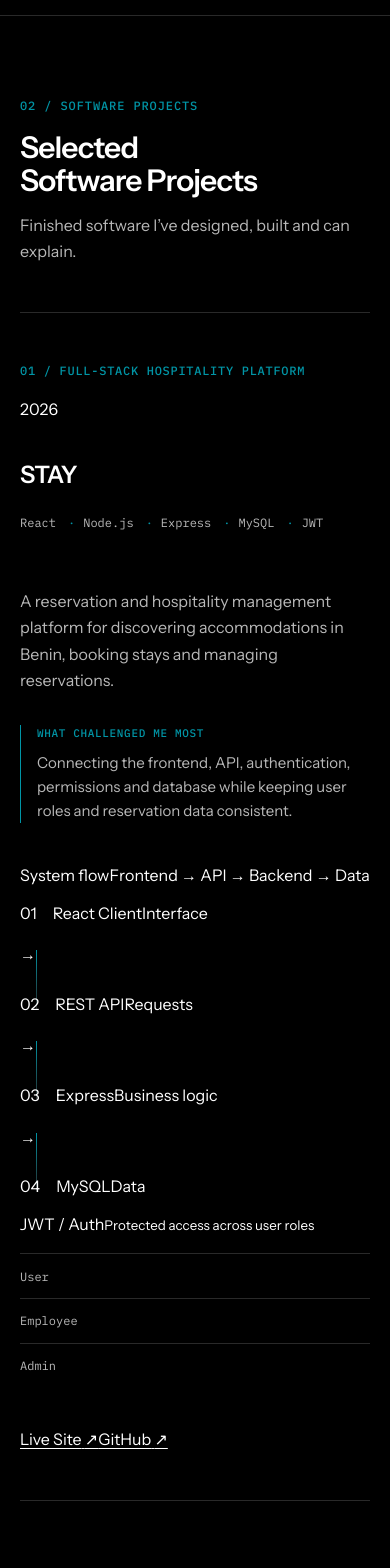
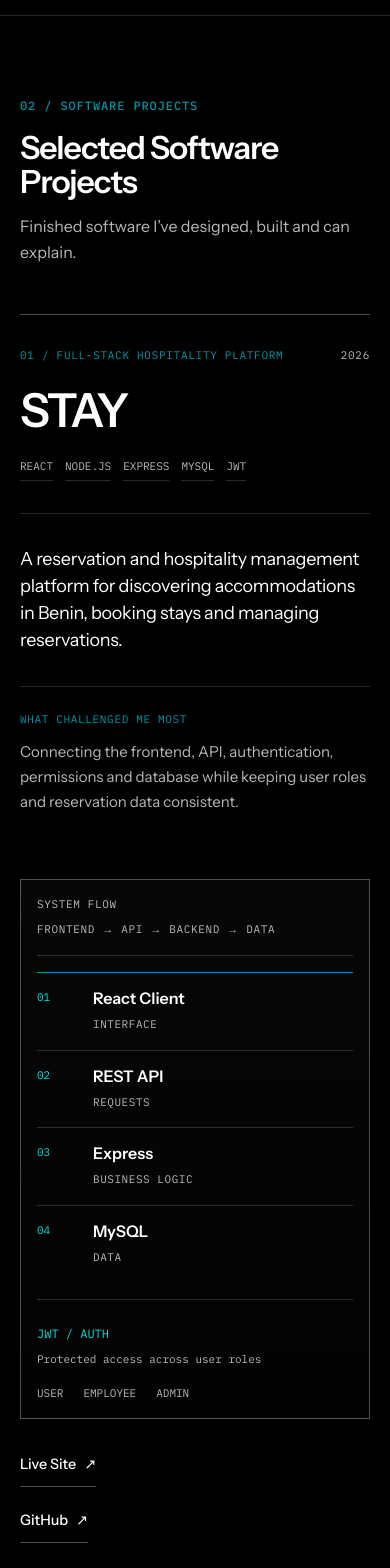
Before and after one commit to emma-dasilva-dev/emma-dasilva-portfolio, a Next.js app: page /en in a window 390 px wide. Shown: the part 820-2388 px from the top of the page. Built offline with nearby package versions, Linux system fonts and the light colour scheme.

Commit message:
redesign: simplify software project visual language

```diff
--- a/src/components/sections/Work.module.css
+++ b/src/components/sections/Work.module.css
@@ -13,14 +13,13 @@
 
 .sectionNumber,
 .projectIndex,
-.evidenceHeader,
-.calloutLabel,
-.techList,
+.projectYear,
+.canvasHeader,
+.stageIndex,
+.stageDetail,
+.authStrip,
 .roles,
-.stageMarker,
-.nodeDetail,
-.authLabel,
-.authDetail {
+.techList {
   font-family: var(--font-mono);
 }
 
@@ -34,315 +33,252 @@
   text-transform: uppercase;
 }
 
-.sectionHeader > div {
+.sectionLead {
   grid-column: 4 / span 7;
 }
 
 .sectionTitle {
   margin: 0;
-  font-size: clamp(1.875rem, 4vw, 2.75rem);
+  max-width: 10ch;
+  font-size: clamp(2rem, 4vw, 2.75rem);
   font-weight: 600;
-  line-height: 1.1;
-  letter-spacing: -0.03em;
+  line-height: 1.05;
+  letter-spacing: -0.035em;
 }
 
 .sectionIntro {
-  max-width: 36rem;
+  max-width: 35rem;
   margin: var(--space-4) 0 0;
   color: var(--color-text-muted);
   font-size: clamp(1rem, 1.5vw, 1.125rem);
+  line-height: 1.6;
 }
 
 .project {
+  padding-block: var(--space-8) 0;
+  border-top: var(--border-width) solid var(--color-border-strong);
+}
+
+.projectTopline {
+  display: flex;
+  align-items: center;
+  justify-content: space-between;
+  gap: var(--space-6);
+}
+
+.projectIndex,
+.projectYear {
+  margin: 0;
+  color: var(--color-text-muted);
+  font-size: 0.6875rem;
+  letter-spacing: 0.065em;
+  text-transform: uppercase;
+}
+
+.projectIndex {
+  color: var(--color-accent-secondary);
+}
+
+.projectHeadingRow {
   display: grid;
   grid-template-columns: repeat(12, minmax(0, 1fr));
   column-gap: var(--space-6);
-  padding-block: var(--space-16);
-  border-top: var(--border-width) solid var(--color-border);
-  border-bottom: var(--border-width) solid var(--color-border);
+  align-items: end;
+  margin-top: var(--space-6);
 }
 
-.projectCopy {
-  grid-column: 1 / span 5;
-  display: flex;
-  flex-direction: column;
-  align-items: flex-start;
+.projectTitle {
+  grid-column: 1 / span 7;
+  margin: 0;
+  font-size: clamp(2.5rem, 5vw, 3.25rem);
+  font-weight: 600;
+  line-height: 0.98;
+  letter-spacing: -0.045em;
 }
 
-.projectIndex {
-  margin: 0 0 var(--space-4);
-  color: var(--color-accent-secondary);
-  font-size: 0.75rem;
-  font-weight: 500;
-  letter-spacing: 0.06em;
+.techList {
+  grid-column: 8 / -1;
+  display: flex;
+  flex-wrap: wrap;
+  justify-content: flex-end;
+  gap: var(--space-2) var(--space-3);
+  margin: 0;
+  padding: 0;
+  list-style: none;
+  color: var(--color-text-muted);
+  font-size: 0.6875rem;
   text-transform: uppercase;
 }
 
-.projectTitle {
-  margin: 0;
-  font-size: clamp(1.5rem, 3vw, 2rem);
-  font-weight: 600;
-  line-height: 1.1;
-  letter-spacing: -0.025em;
+.techList li {
+  padding-bottom: var(--space-1);
+  border-bottom: 1px solid var(--color-border);
+}
+
+.projectStory {
+  display: grid;
+  grid-template-columns: repeat(12, minmax(0, 1fr));
+  column-gap: var(--space-6);
+  margin-top: var(--space-10, 2.5rem);
+  padding-block: var(--space-8);
+  border-top: var(--border-width) solid var(--color-border);
 }
 
 .projectSummary {
-  max-width: 34rem;
-  margin: var(--space-4) 0 0;
-  color: var(--color-text-muted);
-  font-size: 1rem;
-  line-height: 1.65;
-}
-
-.techList {
-  display: flex;
-  flex-wrap: wrap;
-  gap: var(--space-2) var(--space-3);
-  margin: var(--space-6) 0 0;
-  padding: 0;
-  list-style: none;
-  color: var(--color-text-muted);
-  font-size: 0.75rem;
-}
-
-.techList li::after {
-  content: "·";
-  margin-left: var(--space-3);
-  color: var(--color-accent-secondary);
-}
-
-.techList li:last-child::after {
-  content: "";
+  grid-column: 1 / span 6;
+  max-width: 39rem;
   margin: 0;
+  color: var(--color-text);
+  font-size: clamp(1.125rem, 1.8vw, 1.375rem);
+  line-height: 1.5;
+  letter-spacing: -0.015em;
 }
 
 .callout {
-  margin-top: var(--space-8);
-  padding-left: var(--space-4);
-  border-left: 1px solid var(--color-accent-secondary);
+  grid-column: 8 / -1;
 }
 
 .calloutLabel {
-  margin: 0 0 var(--space-2);
+  margin: 0 0 var(--space-3);
   color: var(--color-accent-secondary);
+  font-family: var(--font-mono);
   font-size: 0.6875rem;
-  font-weight: 500;
   letter-spacing: 0.06em;
   text-transform: uppercase;
 }
 
 .callout p:last-child {
-  max-width: 32rem;
   margin: 0;
   color: var(--color-text-muted);
   font-size: 0.9375rem;
-  line-height: 1.6;
+  line-height: 1.65;
 }
 
-.actions {
-  display: flex;
-  flex-wrap: wrap;
-  gap: var(--space-4) var(--space-6);
+.systemCanvas {
   margin-top: var(--space-8);
+  padding: var(--space-6);
+  border: var(--border-width) solid var(--color-border-strong);
+  background: linear-gradient(180deg, rgb(255 255 255 / 0.028), rgb(255 255 255 / 0.01));
 }
 
-.actions a {
-  display: inline-flex;
-  align-items: center;
-  gap: var(--space-2);
-  min-height: 44px;
-  color: var(--color-text);
-  font-size: 0.875rem;
-  font-weight: 500;
-  text-decoration: none;
-  border-bottom: 1px solid var(--color-border-strong);
-  transition:
-    color var(--motion-fast) var(--ease-standard),
-    border-color var(--motion-fast) var(--ease-standard);
-}
-
-.actions a:hover,
-.actions a:focus-visible {
-  color: var(--color-accent);
-  border-color: var(--color-accent);
-}
-
-.stayEvidence {
-  grid-column: 7 / -1;
-  position: relative;
-  display: flex;
-  flex-direction: column;
-  min-height: 29rem;
-  padding: var(--space-6);
-  border: var(--border-width) solid var(--color-border);
-  background:
-    linear-gradient(rgb(255 255 255 / 0.018), rgb(255 255 255 / 0.018)),
-    linear-gradient(90deg, transparent 24.8%, rgb(255 255 255 / 0.035) 25%, transparent 25.2%, transparent 49.8%, rgb(255 255 255 / 0.035) 50%, transparent 50.2%, transparent 74.8%, rgb(255 255 255 / 0.035) 75%, transparent 75.2%);
-  transition: border-color var(--motion-standard) var(--ease-standard);
-}
-
-.project:hover .stayEvidence {
-  border-color: var(--color-accent-secondary);
-}
-
-.evidenceHeader {
+.canvasHeader {
   display: flex;
   justify-content: space-between;
-  gap: var(--space-4);
+  gap: var(--space-6);
+  padding-bottom: var(--space-4);
+  border-bottom: var(--border-width) solid var(--color-border);
   color: var(--color-text-muted);
   font-size: 0.6875rem;
   letter-spacing: 0.06em;
   text-transform: uppercase;
 }
 
-.architecture {
-  position: relative;
+.flowGrid {
   display: grid;
   grid-template-columns: repeat(4, minmax(0, 1fr));
-  gap: var(--space-3);
-  align-items: center;
-  flex: 1;
-  margin-block: var(--space-8);
-  padding-block: var(--space-8);
-}
-
-.flowRail {
-  position: absolute;
-  left: 8%;
-  right: 8%;
-  top: 50%;
-  height: 1px;
-  background: linear-gradient(90deg, var(--color-accent-secondary), var(--color-accent));
-  opacity: 0.75;
+  gap: var(--space-4);
+  margin-top: var(--space-8);
 }
 
 .flowStage {
   position: relative;
-  z-index: 1;
-  display: grid;
-  grid-template-rows: auto auto;
-  gap: var(--space-3);
-  justify-items: center;
+  min-width: 0;
+  padding-top: var(--space-4);
+  border-top: 1px solid var(--color-accent-secondary);
 }
 
-.stageMarker {
-  display: grid;
-  place-items: center;
-  width: 2rem;
-  height: 2rem;
+.stageIndex {
   color: var(--color-accent);
-  border: 1px solid var(--color-accent-secondary);
-  border-radius: 50%;
-  background: var(--color-background);
   font-size: 0.6875rem;
-  letter-spacing: 0.04em;
 }
 
-.systemNode {
-  display: flex;
-  flex-direction: column;
-  justify-content: center;
-  min-height: 6.5rem;
-  width: 100%;
-  padding: var(--space-4);
-  border: var(--border-width) solid var(--color-border-strong);
-  background: rgb(0 0 0 / 0.78);
-  backdrop-filter: blur(2px);
-  transition:
-    border-color var(--motion-standard) var(--ease-standard),
-    transform var(--motion-standard) var(--ease-standard);
+.stageContent {
+  margin-top: var(--space-6);
 }
 
-.flowStage:hover .systemNode {
-  border-color: var(--color-accent-secondary);
-  transform: translateY(-2px);
+.stageLabel {
+  display: block;
+  color: var(--color-text);
+  font-size: clamp(1rem, 1.6vw, 1.25rem);
+  font-weight: 600;
+  line-height: 1.2;
 }
 
-.nodeLabel {
-  color: var(--color-text);
-  font-size: 0.9375rem;
-  font-weight: 600;
-}
-
-.nodeDetail {
+.stageDetail {
+  display: block;
   margin-top: var(--space-2);
   color: var(--color-text-muted);
   font-size: 0.6875rem;
-  letter-spacing: 0.04em;
+  letter-spacing: 0.05em;
   text-transform: uppercase;
 }
 
-.flowConnector {
+.connector {
   position: absolute;
-  top: 50%;
+  top: var(--space-3);
   right: calc(var(--space-3) * -1);
-  z-index: 2;
-  display: grid;
-  place-items: center;
-  width: 1.5rem;
-  height: 1.5rem;
   color: var(--color-accent);
-  background: var(--color-background);
   font-family: var(--font-mono);
-  transform: translate(50%, -50%);
 }
 
-.authLayer {
-  grid-column: 1 / -1;
+.systemFooter {
   display: grid;
-  grid-template-columns: auto minmax(3rem, 1fr) auto;
-  gap: var(--space-3);
-  align-items: center;
-  margin-top: var(--space-6);
-  padding: var(--space-3) var(--space-4);
-  border: 1px solid var(--color-accent-secondary);
-  background: rgb(0 149 166 / 0.045);
+  grid-template-columns: minmax(0, 1.4fr) minmax(0, 1fr);
+  gap: var(--space-6);
+  margin-top: var(--space-10, 2.5rem);
+  padding-top: var(--space-6);
+  border-top: var(--border-width) solid var(--color-border);
 }
 
-.authLabel {
+.authStrip {
+  display: flex;
+  align-items: baseline;
+  gap: var(--space-4);
   color: var(--color-accent);
-  font-size: 0.6875rem;
-  font-weight: 500;
-  letter-spacing: 0.07em;
+  font-size: 0.75rem;
+  text-transform: uppercase;
 }
 
-.authLine {
-  height: 1px;
-  background: linear-gradient(90deg, var(--color-accent-secondary), transparent);
-}
-
-.authDetail {
+.authStrip small {
   color: var(--color-text-muted);
-  font-size: 0.625rem;
-  letter-spacing: 0.035em;
-  text-align: right;
+  font: inherit;
+  font-size: 0.6875rem;
+  text-transform: none;
 }
 
 .roles {
-  display: grid;
-  grid-template-columns: repeat(3, 1fr);
-  margin-top: auto;
-  border-top: var(--border-width) solid var(--color-border);
+  display: flex;
+  justify-content: flex-end;
+  gap: var(--space-5, 1.25rem);
+  color: var(--color-text-muted);
+  font-size: 0.6875rem;
+  text-transform: uppercase;
 }
 
-.roles span {
+.projectActions {
   display: flex;
-  align-items: center;
-  justify-content: center;
-  gap: var(--space-2);
-  padding-top: var(--space-4);
-  color: var(--color-text-muted);
-  font-size: 0.75rem;
+  gap: var(--space-6);
+  margin-top: var(--space-6);
+  padding-bottom: var(--space-8);
 }
 
-.roles small {
-  color: var(--color-accent-secondary);
-  font: inherit;
-  font-size: 0.625rem;
+.projectActions a {
+  display: inline-flex;
+  align-items: center;
+  gap: var(--space-2);
+  min-height: 44px;
+  color: var(--color-text);
+  font-size: 0.9rem;
+  font-weight: 500;
+  text-decoration: none;
+  border-bottom: 1px solid var(--color-border-strong);
+  transition: color var(--motion-fast) var(--ease-standard), border-color var(--motion-fast) var(--ease-standard);
 }
 
-.roles span + span {
-  border-left: var(--border-width) solid var(--color-border);
+.projectActions a:hover,
+.projectActions a:focus-visible {
+  color: var(--color-accent);
+  border-color: var(--color-accent);
 }
 
 @media (max-width: 63.9375rem) {
@@ -354,34 +290,38 @@
     grid-column: 1 / span 2;
   }
 
-  .sectionHeader > div {
+  .sectionLead {
     grid-column: 3 / -1;
   }
 
-  .project {
+  .projectHeadingRow,
+  .projectStory {
     grid-template-columns: repeat(8, minmax(0, 1fr));
   }
 
-  .projectCopy {
-    grid-column: 1 / span 4;
+  .projectTitle {
+    grid-column: 1 / span 5;
   }
 
-  .stayEvidence {
-    grid-column: 5 / -1;
-    min-height: 26rem;
+  .techList {
+    grid-column: 6 / -1;
   }
 
-  .architecture {
-    grid-template-columns: repeat(2, minmax(0, 1fr));
+  .projectSummary {
+    grid-column: 1 / span 5;
   }
 
-  .flowRail,
-  .flowConnector {
-    display: none;
+  .callout {
+    grid-column: 6 / -1;
   }
 
-  .authLayer {
-    grid-column: 1 / -1;
+  .flowGrid {
+    grid-template-columns: repeat(2, minmax(0, 1fr));
+    row-gap: var(--space-8);
+  }
+
+  .connector {
+    display: none;
   }
 }
 
@@ -395,127 +335,96 @@
     margin-bottom: var(--space-4);
   }
 
-  .project {
-    display: flex;
-    flex-direction: column;
-    gap: var(--space-10, 2.5rem);
-    padding-block: var(--space-12);
+  .sectionTitle {
+    max-width: none;
   }
 
-  .projectCopy {
-    width: 100%;
+  .projectTopline {
+    align-items: flex-start;
   }
 
-  .stayEvidence {
-    min-height: auto;
-    width: 100%;
-    padding: var(--space-4);
-    background: rgb(255 255 255 / 0.018);
+  .projectHeadingRow,
+  .projectStory {
+    display: block;
   }
 
-  .evidenceHeader {
-    padding-bottom: var(--space-4);
-    border-bottom: 1px solid var(--color-border);
+  .projectTitle {
+    margin-top: var(--space-4);
+    font-size: clamp(2.25rem, 12vw, 3rem);
   }
 
-  .architecture {
-    grid-template-columns: 1fr;
-    gap: 0;
-    margin-block: var(--space-4);
-    padding: 0;
+  .techList {
+    justify-content: flex-start;
+    margin-top: var(--space-6);
   }
 
-  .flowStage {
-    grid-template-columns: auto minmax(0, 1fr);
-    grid-template-rows: auto;
-    gap: var(--space-4);
-    align-items: stretch;
-    justify-items: stretch;
-    padding-block: var(--space-3);
+  .projectStory {
+    margin-top: var(--space-8);
   }
 
-  .stageMarker {
-    align-self: center;
+  .callout {
+    margin-top: var(--space-8);
+    padding-top: var(--space-6);
+    border-top: 1px solid var(--color-border);
   }
 
-  .systemNode {
-    min-height: auto;
+  .systemCanvas {
     padding: var(--space-4);
   }
 
-  .flowStage:not(:last-of-type)::after {
-    content: "";
-    position: absolute;
-    left: 1rem;
-    top: calc(50% + 1rem);
-    bottom: calc(-50% + 1rem);
-    width: 1px;
-    background: linear-gradient(var(--color-accent-secondary), var(--color-border));
-  }
-
-  .flowStage:hover .systemNode {
-    transform: none;
-  }
-
-  .authLayer {
-    grid-template-columns: 1fr;
-    gap: var(--space-2);
-    margin-top: var(--space-4);
-  }
-
-  .authLine {
-    width: 3rem;
-  }
-
-  .authDetail {
-    text-align: left;
-    line-height: 1.45;
-  }
-
-  .roles {
-    grid-template-columns: 1fr;
-    margin-top: var(--space-4);
-  }
-
-  .roles span {
-    justify-content: flex-start;
-    min-height: 44px;
-    padding: var(--space-3) 0;
-  }
-
-  .roles span + span {
-    border-top: 1px solid var(--color-border);
-    border-left: 0;
-  }
-
-  .actions {
-    width: 100%;
-  }
-
-  .actions a {
-    min-height: 44px;
-  }
-}
-
-@media (max-width: 29.9375rem) {
-  .sectionTitle {
-    max-width: 12ch;
-  }
-
-  .evidenceHeader {
+  .canvasHeader {
     flex-direction: column;
     gap: var(--space-2);
   }
 
-  .techList {
+  .flowGrid {
+    grid-template-columns: 1fr;
+    gap: 0;
+    margin-top: var(--space-4);
+  }
+
+  .flowStage {
+    display: grid;
+    grid-template-columns: 2.5rem minmax(0, 1fr);
+    gap: var(--space-4);
+    align-items: start;
+    padding-block: var(--space-4);
+    border-top: 1px solid var(--color-border);
+  }
+
+  .flowStage:first-child {
+    border-top-color: var(--color-accent-secondary);
+  }
+
+  .stageContent {
+    margin-top: 0;
+  }
+
+  .systemFooter {
+    grid-template-columns: 1fr;
+    gap: var(--space-4);
+    margin-top: var(--space-4);
+  }
+
+  .authStrip {
+    flex-direction: column;
     gap: var(--space-2);
+  }
+
+  .roles {
+    justify-content: flex-start;
+    flex-wrap: wrap;
+  }
+
+  .projectActions {
+    flex-direction: column;
+    align-items: flex-start;
+    gap: var(--space-3);
   }
 }
 
 @media (prefers-reduced-motion: reduce) {
-  .actions a,
-  .stayEvidence,
-  .systemNode {
+  .projectActions a {
     transition: none;
   }
 }
```
